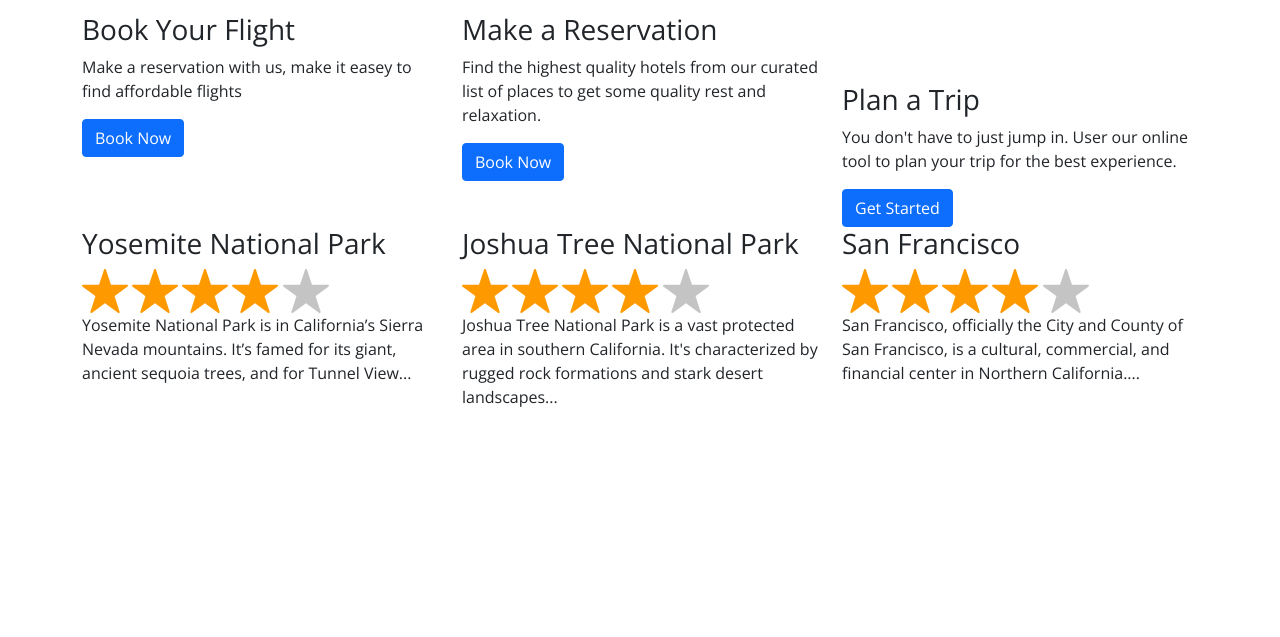
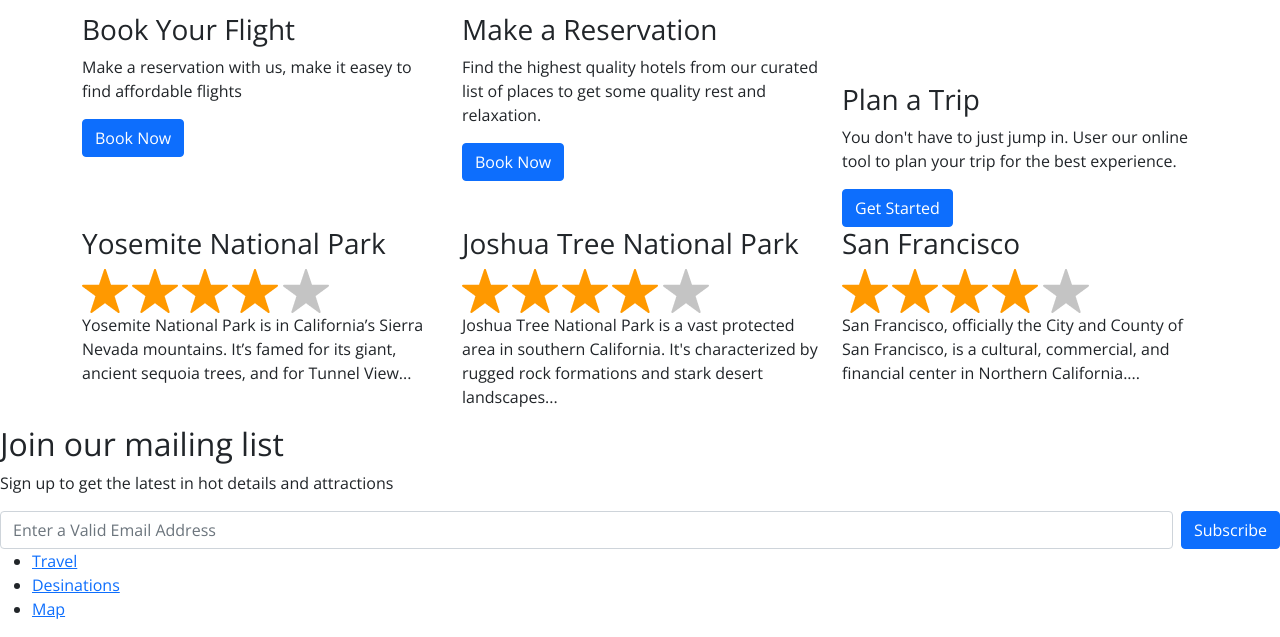
Before and after one commit to Cordovas-cmd/Travel-Site, a plain HTML site: page index.html in a window 1280 px wide. Shown: the part 673-1310 px from the top of the page. Before the commit the page ends 1098 px from the top, so only its background shows below. Drawn offline with nearby package versions, Linux system fonts and the light colour scheme.

Commit message:
added a footer and a form field for email entry

```diff
--- a/index.html
+++ b/index.html
@@ -157,6 +157,48 @@
                       </div>
                       </section>
 
+                      <section id="subscribe">
+                        <div class="form-container">
+                          <h2>Join our mailing list </h2>
+                          <p> Sign up to get the latest in hot details and attractions</p>
+
+
+
+
+                          <form class="d-flex">
+                            <input class="form-control me-2" type="search" placeholder="Enter a Valid Email Address" aria-label="Search">
+                            <button class="btn btn-primary" type="submit">Subscribe</button>
+                          </form>
+
+                      </div>
+
+
+                        <footer>
+
+                          <div>
+                                <ul class="">
+                                  <li class="">
+                                    <a class="active" aria-current="page" href="#">Travel</a>
+                                  </li>
+                                  <li class="">
+                                    <a class="" href="#">Desinations</a>
+                                  </li>
+                                  <li class="">
+                                    <a class="" href="#">Map</a>
+
+                                  </li>
+
+                                </ul>
+
+                            </div>
+
+
+                        </footer>
+
+
+
+                      </section>
+
 
 
 
```
